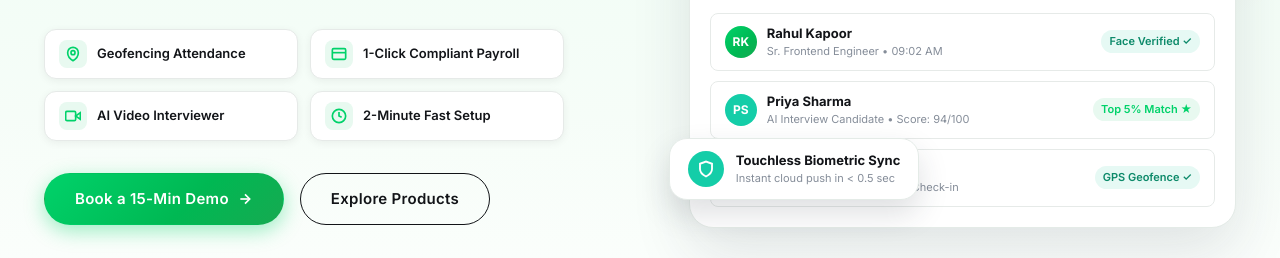
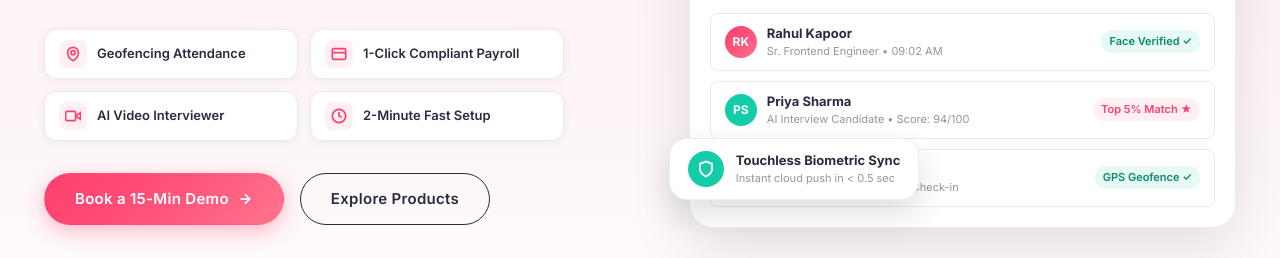
Before and after one commit to mmanishthakur2015/mewurk-myntra, a plain HTML site: page index.html in a window 1280 px wide. Shown: the part 387-645 px from the top of the page. Drawn offline with Linux system fonts and the light colour scheme.

Commit message:
Restore Myntra as default theme in mewurk-myntra

```diff
--- a/css/theme.css
+++ b/css/theme.css
@@ -1,96 +1,57 @@
 /* ==========================================================================
-   🎨 THEME CONFIGURATION / थीम सेटिंग्स (OLA THEME APPLIED)
-   ==========================================================================
-
-   👉 HINDI GUIDE - THEME BADALNE KE LIYE:
-   --------------------------------------------------------------------------
-   Default theme ab OLA (Electric Green & Jet Black) apply kar diya gaya hai.
-   Agar aapko color theme change karna hai, toh bas is file (:root) me
-   apne pasandida hex color codes daal dijiye:
-
-   1. --primary-color        : Main Brand Color (Buttons, Highlights, Badges) -> OLA GREEN (#00d26a)
-   2. --secondary-color      : Dark Jet Black (#121418)
-   3. --accent-color         : OLA Sporty Lime / Electric Yellow (#d6df22)
-   4. --gradient-primary     : Main buttons & badges ke liye gradient
-
-   --------------------------------------------------------------------------
-   PRE-SET EXAMPLES (Aap direct copy-paste kar sakte hain):
-   --------------------------------------------------------------------------
-   [1] OLA THEME (Current Default):
-       --primary-color: #00d26a;
-       --primary-hover: #00b853;
-       --secondary-color: #121418;
-       --accent-color: #d6df22;
-
-   [2] MYNTRA THEME:
-       --primary-color: #ff3f6c;
-       --primary-hover: #e72754;
-       --secondary-color: #282c3f;
-       --accent-color: #ff905a;
-
-   [3] FLIPKART THEME:
-       --primary-color: #2874f0;
-       --primary-hover: #1257c7;
-       --secondary-color: #212121;
-       --accent-color: #ff9f00;
-
-   [4] MEWURK CLASSIC BLUE:
-       --primary-color: #28406e;
-       --primary-hover: #1e3155;
-       --secondary-color: #0d1b2a;
-       --accent-color: #f58634;
+   🎨 THEME CONFIGURATION / थीम सेटिंग्स (MYNTRA THEME)
    ========================================================================== */
 
 :root {
-  /* --- OLA BRAND COLOR PALETTE (DEFAULT THEME) --- */
-  --primary-color: #00d26a;                 /* Ola Signature Vibrant Green */
-  --primary-hover: #00b853;                 /* Darker green for hover state */
-  --primary-light: #e8f9f0;                 /* Soft light green tint for badges */
-  --primary-glow: rgba(0, 210, 106, 0.32);  /* Glowing green shadow */
+  /* --- MYNTRA BRAND COLOR PALETTE --- */
+  --primary-color: #ff3f6c;                 /* Myntra Signature Coral Pink */
+  --primary-hover: #e72754;                 /* Darker coral for active/hover states */
+  --primary-light: #fff0f3;                 /* Very light pink for badge backgrounds */
+  --primary-glow: rgba(255, 63, 108, 0.25); /* Glow effect for buttons/cards */
 
-  --secondary-color: #121418;               /* Ola Jet Black for modern tech look */
-  --secondary-hover: #000000;               /* Pure Deep Black */
-  --secondary-light: #f3f6f4;               /* Light grayish contrast */
+  --secondary-color: #282c3f;               /* Myntra Dark Charcoal */
+  --secondary-hover: #1e2130;
+  --secondary-light: #f5f5f6;
 
-  --accent-color: #d6df22;                  /* Ola Iconic Sporty Lime / Electric Yellow */
-  --accent-hover: #c4cc1b;
-  --accent-yellow: #ffb703;                 /* Gold / Star rating color */
-  --accent-green: #00d26a;                  /* Verified badge */
-  --accent-purple: #7c5cff;                 /* AI purple */
+  --accent-color: #ff905a;                  /* Myntra Sunset Orange accent */
+  --accent-hover: #e87b44;
+  --accent-yellow: #ffaa00;                 /* Gold / Star rating color */
+  --accent-green: #14cda8;                  /* Verified green / tick color */
+  --accent-purple: #7c5cff;
 
   /* --- BACKGROUND COLORS --- */
-  --bg-body: #ffffff;                       /* Main body background */
-  --bg-card: #ffffff;                       /* Card background */
-  --bg-subtle: #f8faf9;                     /* Light subtle background */
-  --bg-tinted: #f0fdf4;                     /* Soft Ola green tinted background */
-  --bg-footer: #0c0e12;                     /* Deep modern Ola black footer */
-  --bg-footer-card: #161920;                /* Dark card inside footer */
+  --bg-body: #ffffff;
+  --bg-card: #ffffff;
+  --bg-subtle: #fbfbfd;
+  --bg-tinted: #fff7f9;
+  --bg-footer: #1e2230;
+  --bg-footer-card: #282c3f;
 
   /* --- TEXT COLORS --- */
-  --text-primary: #121418;                  /* Main headings & primary body text */
-  --text-secondary: #4a525d;                /* Subtitles & descriptive text */
-  --text-muted: #858d99;                    /* Minor captions & helper text */
-  --text-white: #ffffff;                    /* Pure white text */
-  --text-brand: #00b853;                    /* Branded highlight text */
+  --text-primary: #282c3f;
+  --text-secondary: #535766;
+  --text-muted: #94969f;
+  --text-white: #ffffff;
+  --text-brand: #ff3f6c;
 
   /* --- BORDERS & LINES --- */
-  --border-light: #e6eae8;                  /* Crisp light borders */
-  --border-card: #e4ebe7;                   /* Subtle card borders */
-  --border-focus: #00d26a;                  /* Input/element focus border */
+  --border-light: #eaeaec;
+  --border-card: #ececf2;
+  --border-focus: #ff3f6c;
 
   /* --- GRADIENTS --- */
-  --gradient-primary: linear-gradient(135deg, #00d26a 0%, #00b853 60%, #16aa51 100%);
-  --gradient-secondary: linear-gradient(135deg, #121418 0%, #00d26a 100%);
-  --gradient-hero-bg: linear-gradient(180deg, #ecfdf3 0%, #f6fdf8 60%, #ffffff 100%);
-  --gradient-badge: linear-gradient(90deg, #00d26a 0%, #d6df22 100%);
-  --gradient-dark: linear-gradient(135deg, #121418 0%, #1a202c 100%);
+  --gradient-primary: linear-gradient(135deg, #ff3f6c 0%, #ff527b 50%, #ff758c 100%);
+  --gradient-secondary: linear-gradient(135deg, #ff3f6c 0%, #ff905a 100%);
+  --gradient-hero-bg: linear-gradient(180deg, #fff0f3 0%, #fdf5f7 60%, #ffffff 100%);
+  --gradient-badge: linear-gradient(90deg, #ff3f6c 0%, #ff527b 100%);
+  --gradient-dark: linear-gradient(135deg, #282c3f 0%, #1e2230 100%);
 
   /* --- SHADOWS --- */
-  --shadow-sm: 0 2px 8px rgba(18, 20, 24, 0.06);
-  --shadow-md: 0 4px 16px rgba(18, 20, 24, 0.08);
-  --shadow-lg: 0 12px 32px rgba(18, 20, 24, 0.12);
-  --shadow-hover: 0 16px 40px rgba(0, 210, 106, 0.22);
-  --shadow-btn: 0 6px 20px rgba(0, 210, 106, 0.38);
+  --shadow-sm: 0 2px 8px rgba(40, 44, 63, 0.06);
+  --shadow-md: 0 4px 16px rgba(40, 44, 63, 0.08);
+  --shadow-lg: 0 12px 32px rgba(40, 44, 63, 0.12);
+  --shadow-hover: 0 16px 40px rgba(255, 63, 108, 0.16);
+  --shadow-btn: 0 6px 20px rgba(255, 63, 108, 0.35);
 
   /* --- BORDER RADIUS --- */
   --radius-xs: 4px;
@@ -106,29 +67,24 @@
   --transition-slow: 0.4s ease;
 }
 
-/* ==========================================================================
-   DYNAMIC THEME PRESET CLASSES (For Live Theme Switcher)
-   ========================================================================== */
-
-/* Myntra Coral Pink Theme */
-body.theme-myntra {
-  --primary-color: #ff3f6c;
-  --primary-hover: #e72754;
-  --primary-light: #fff0f3;
-  --primary-glow: rgba(255, 63, 108, 0.25);
-  --secondary-color: #282c3f;
-  --secondary-hover: #1e2130;
-  --accent-color: #ff905a;
-  --bg-tinted: #fff7f9;
-  --text-brand: #ff3f6c;
-  --gradient-primary: linear-gradient(135deg, #ff3f6c 0%, #ff527b 50%, #ff758c 100%);
-  --gradient-secondary: linear-gradient(135deg, #ff3f6c 0%, #ff905a 100%);
-  --gradient-hero-bg: linear-gradient(180deg, #fff0f3 0%, #fdf5f7 60%, #ffffff 100%);
-  --shadow-hover: 0 16px 40px rgba(255, 63, 108, 0.16);
-  --shadow-btn: 0 6px 20px rgba(255, 63, 108, 0.35);
+/* Dynamic presets */
+body.theme-ola {
+  --primary-color: #00d26a;
+  --primary-hover: #00b853;
+  --primary-light: #e8f9f0;
+  --primary-glow: rgba(0, 210, 106, 0.32);
+  --secondary-color: #121418;
+  --secondary-hover: #000000;
+  --accent-color: #d6df22;
+  --bg-tinted: #f0fdf4;
+  --text-brand: #00b853;
+  --gradient-primary: linear-gradient(135deg, #00d26a 0%, #00b853 60%, #16aa51 100%);
+  --gradient-secondary: linear-gradient(135deg, #121418 0%, #00d26a 100%);
+  --gradient-hero-bg: linear-gradient(180deg, #ecfdf3 0%, #f6fdf8 60%, #ffffff 100%);
+  --shadow-hover: 0 16px 40px rgba(0, 210, 106, 0.22);
+  --shadow-btn: 0 6px 20px rgba(0, 210, 106, 0.38);
 }
 
-/* Mewurk Original Blue Theme */
 body.theme-mewurk {
   --primary-color: #28406e;
   --primary-hover: #1e3155;
@@ -136,66 +92,44 @@ body.theme-mewurk {
   --primary-glow: rgba(40, 64, 110, 0.25);
   --secondary-color: #0d1b2a;
   --accent-color: #f58634;
-  --accent-hover: #df7325;
   --bg-tinted: #f4f7fc;
   --text-brand: #28406e;
   --gradient-primary: linear-gradient(135deg, #28406e 0%, #3d5a94 100%);
-  --gradient-secondary: linear-gradient(135deg, #28406e 0%, #f58634 100%);
   --gradient-hero-bg: linear-gradient(180deg, #eaf1fa 0%, #f4f7fc 60%, #ffffff 100%);
-  --shadow-hover: 0 16px 40px rgba(40, 64, 110, 0.16);
-  --shadow-btn: 0 6px 20px rgba(40, 64, 110, 0.35);
 }
 
-/* Flipkart Blue & Gold Theme */
 body.theme-flipkart {
   --primary-color: #2874f0;
   --primary-hover: #1257c7;
   --primary-light: #e8f1fe;
-  --primary-glow: rgba(40, 116, 240, 0.25);
   --secondary-color: #212121;
   --accent-color: #ff9f00;
-  --accent-hover: #e08c00;
   --bg-tinted: #f2f7ff;
   --text-brand: #2874f0;
   --gradient-primary: linear-gradient(135deg, #2874f0 0%, #0052cc 100%);
-  --gradient-secondary: linear-gradient(135deg, #2874f0 0%, #ff9f00 100%);
   --gradient-hero-bg: linear-gradient(180deg, #eef4ff 0%, #f7faff 60%, #ffffff 100%);
-  --shadow-hover: 0 16px 40px rgba(40, 116, 240, 0.16);
-  --shadow-btn: 0 6px 20px rgba(40, 116, 240, 0.35);
 }
 
-/* Amazon Orange & Navy Theme */
 body.theme-amazon {
   --primary-color: #ff9900;
   --primary-hover: #e08700;
   --primary-light: #fff5e6;
-  --primary-glow: rgba(255, 153, 0, 0.25);
   --secondary-color: #131921;
   --accent-color: #146eb4;
-  --accent-hover: #0f548a;
   --bg-tinted: #fffaf2;
   --text-brand: #e08700;
   --gradient-primary: linear-gradient(135deg, #ff9900 0%, #ffad33 100%);
-  --gradient-secondary: linear-gradient(135deg, #131921 0%, #ff9900 100%);
   --gradient-hero-bg: linear-gradient(180deg, #fff5e6 0%, #fdfaf6 60%, #ffffff 100%);
-  --shadow-hover: 0 16px 40px rgba(255, 153, 0, 0.16);
-  --shadow-btn: 0 6px 20px rgba(255, 153, 0, 0.35);
 }
 
-/* Royal Purple Theme */
 body.theme-purple {
   --primary-color: #7c3aed;
   --primary-hover: #6d28d9;
   --primary-light: #f5f3ff;
-  --primary-glow: rgba(124, 58, 237, 0.25);
   --secondary-color: #2e1065;
   --accent-color: #ec4899;
-  --accent-hover: #db2777;
   --bg-tinted: #faf5ff;
   --text-brand: #7c3aed;
   --gradient-primary: linear-gradient(135deg, #7c3aed 0%, #9333ea 100%);
-  --gradient-secondary: linear-gradient(135deg, #7c3aed 0%, #ec4899 100%);
   --gradient-hero-bg: linear-gradient(180deg, #f5f3ff 0%, #fcfaff 60%, #ffffff 100%);
-  --shadow-hover: 0 16px 40px rgba(124, 58, 237, 0.16);
-  --shadow-btn: 0 6px 20px rgba(124, 58, 237, 0.35);
 }
--- a/index.html
+++ b/index.html
@@ -28,7 +28,7 @@
         <a href="#" class="brand-logo" aria-label="Mewurk Home">
           <div class="logo-icon">M</div>
           <span>Mewurk</span>
-          <span class="logo-badge">OLA THEME</span>
+          <span class="logo-badge">MYNTRA THEME</span>
         </a>
 
         <!-- Desktop Navigation Menu -->
```
